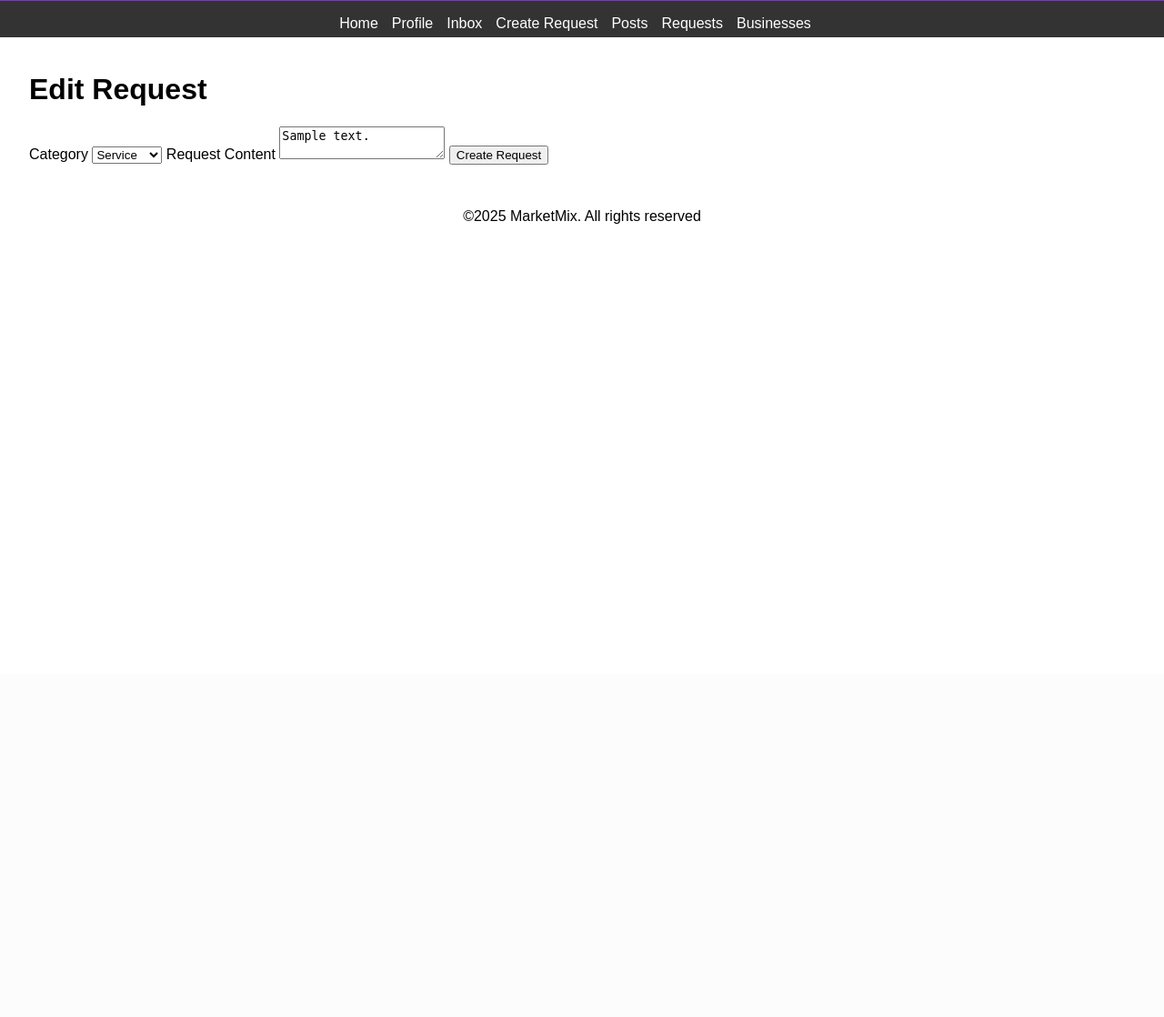
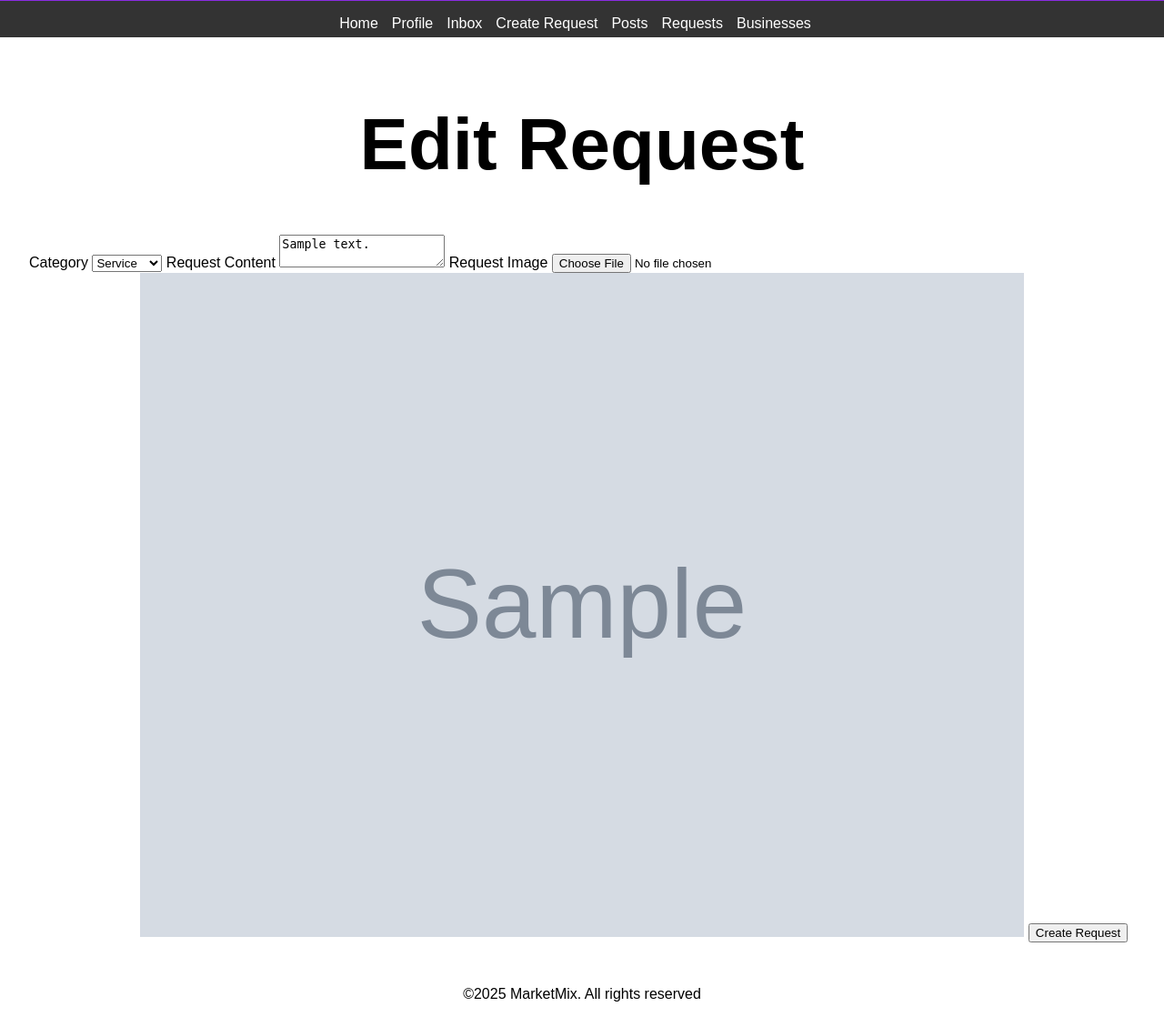
Before and after one commit to Benjamin-6161/MarketMix2, a Flask app: page /request/1/edit in a window 1280 px wide. Shown: the part 59-1177 px from the top of the page at 91% size. Before the commit the page ends 305 px from the top, so only its background shows below. Run offline with Flask 3, Linux system fonts and the light colour scheme; a user stored in the database is signed in; tables that the repository leaves empty hold one stand-in row (values such as "Sample post"); grey boxes marked "Sample" are stand-in pictures; some libraries are stand-ins or nearby versions.

Commit message:
Update edit.html

```diff
--- a/app/templates/request/edit.html
+++ b/app/templates/request/edit.html
@@ -1,11 +1,17 @@
 {% extends 'base.html' %}
 
 {% block content %}
-  <h1>Edit Request</h1>
-  <form method="POST">
-    {{ form.hidden_tag() }}
-    {{ form.category.label }} {{ form.category() }}
-    {{ form.content.label }} {{ form.content() }}
-    {{ form.submit() }}
-  </form>
+<div class="container">
+    <h1 style="font-size: 80px; text-align:center;">Edit Request</h1>
+    <form method="POST" enctype="multipart/form-data">
+        {{ form.hidden_tag() }}
+        {{ form.category.label(class="form-label") }} {{ form.category(class="form-input") }}
+        {{ form.content.label(class="form-label") }} {{ form.content(class="form-input") }}
+        {{ form.image.label(class="form-label") }} {{ form.image(class="form-input") }}
+        {% if request.image_filename %}
+          <img src="{{ url_for('static', filename='images/requests/' + request.image_filename) }}" alt="Request Image" style="width: 80%; margin-left: 10%;" class="post-image" onclick="enlargeImage(this.src)">
+        {% endif %}
+        {{ form.submit(class="form-submit") }}
+    </form>
+</div>
 {% endblock %}
```
